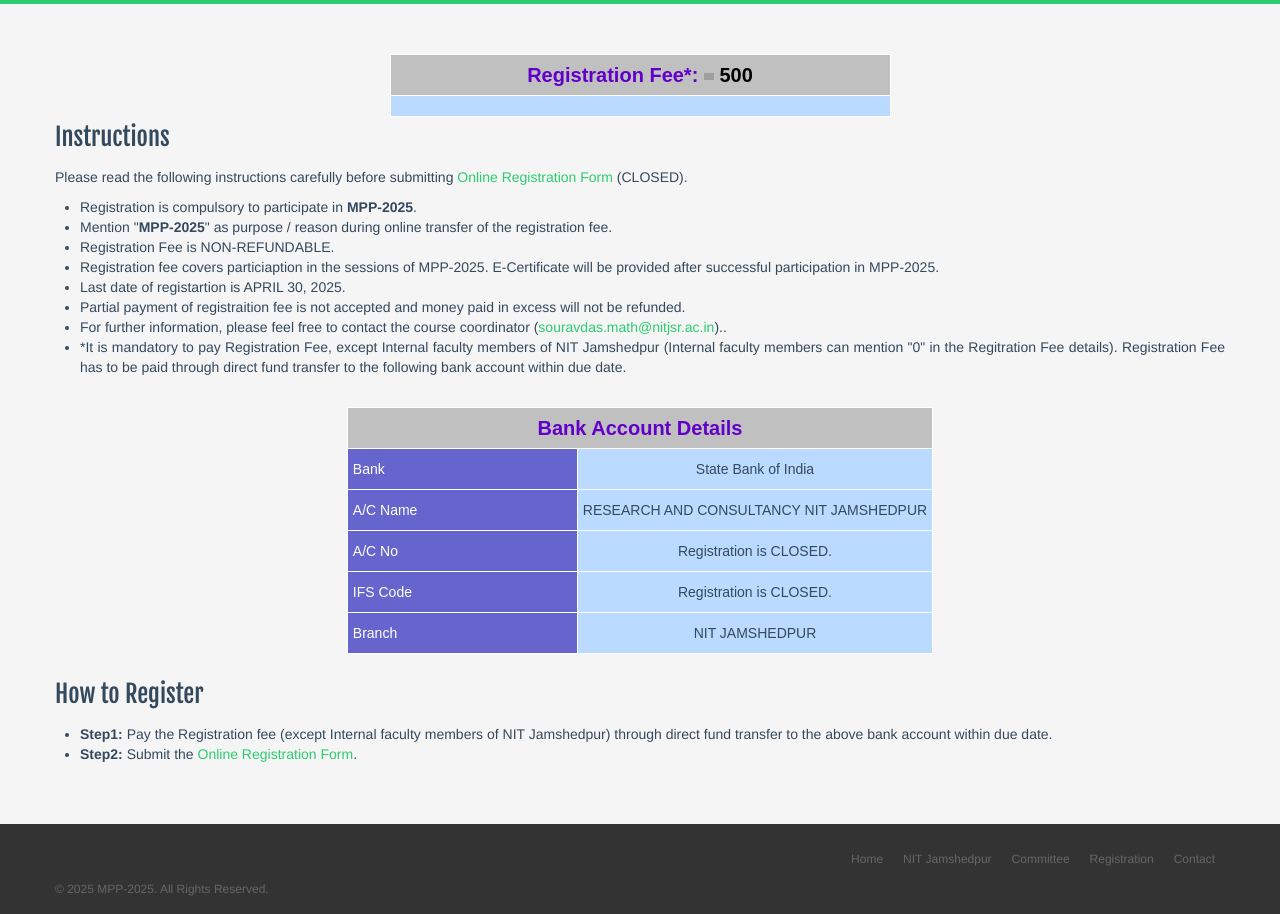
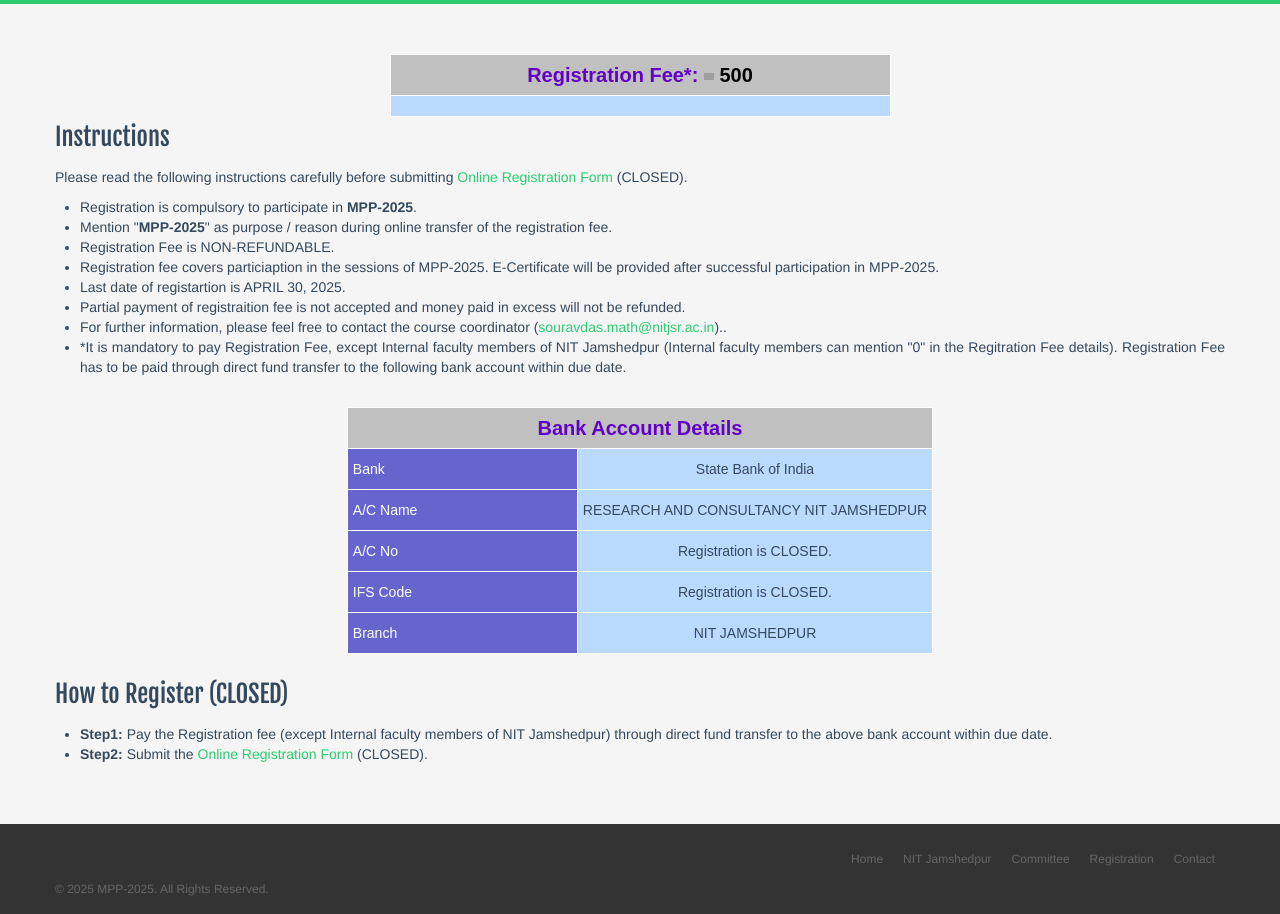
Before and after one commit to mpp-2025/mpp-2025.github.io, a plain HTML site: page registration.html in a window 1280 px wide. Shown: the part 176-1090 px from the top of the page. Drawn offline with Linux system fonts and the light colour scheme; grey boxes are pictures that could not be loaded.

Commit message:
Update registration.html

```diff
--- a/registration.html
+++ b/registration.html
@@ -121,10 +121,10 @@ Registration Fee has to be paid through direct fund transfer to the following ba
 </table>
 </center>
 <br>
-<h3>How to Register</h3>
+<h3>How to Register (CLOSED)</h3>
 <ul style="font-size:14px;text-align:justify";>
 <li><b>Step1:</b> Pay the Registration fee (except Internal faculty members of NIT Jamshedpur) through direct fund transfer to the above bank account within due date.</li>
-<li><b>Step2:</b> Submit the <a href="#"> Online Registration Form</a>.</li>
+<li><b>Step2:</b> Submit the <a href="#"> Online Registration Form</a> (CLOSED).</li>
 </ul>
 </section>
 
```
